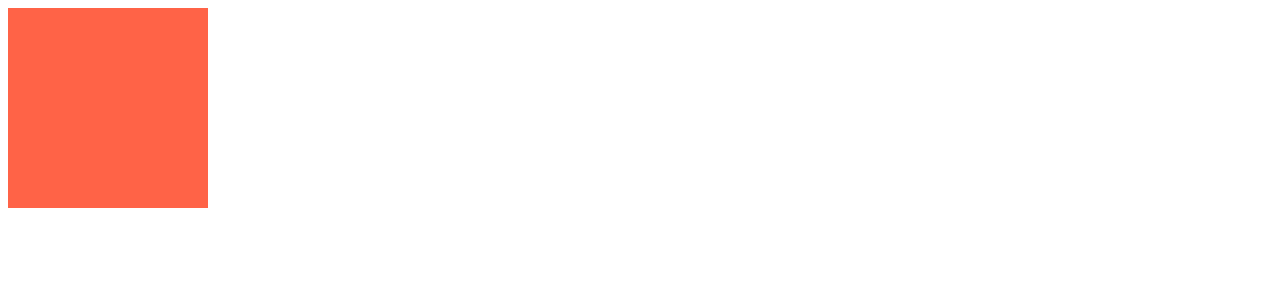
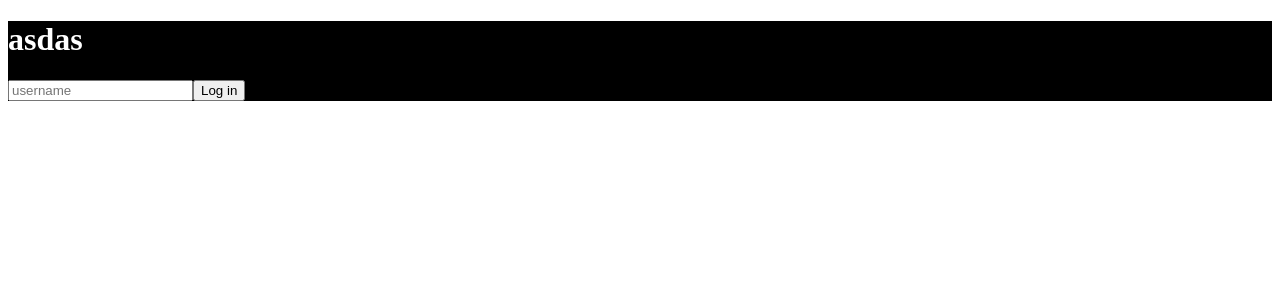
Before and after one commit to cf9874/react-study, a React (Create React App) app in the folder init/: page / in a window 1280 px wide. Shown: the top 300 px of the page. Built offline with nearby package versions, Linux system fonts and the light colour scheme.

Commit message:
styled.d.ts
Theme Management

```diff
--- a/init/src/App.tsx
+++ b/init/src/App.tsx
@@ -1,8 +1,36 @@
+import React, { useState } from "react";
 import styled from "styled-components";
-import Circle from "./Circle";
+
+const Container = styled.div`
+  background-color: ${(props) => props.theme.bgColor};
+`;
+const H1 = styled.h1`
+  color: ${(props) => props.theme.textColor};
+`;
 
 function App() {
-  return <Circle bgColor="tomato" />;
+  const [value, setValue] = useState("");
+  const onChange = (event: React.FormEvent<HTMLInputElement>) => {
+    const {
+      currentTarget: { value },
+    } = event;
+    console.log(value);
+    setValue(value);
+  };
+  const onSubmit = (event: React.FormEvent<HTMLFormElement>) => {
+    event.preventDefault();
+    console.log("heeellllo", value);
+  };
+
+  return (
+    <Container>
+      <H1>asdas</H1>
+      <form onSubmit={onSubmit}>
+        <input value={value} onChange={onChange} type="text" placeholder="username" />
+        <button>Log in</button>
+      </form>
+    </Container>
+  );
 }
 
 export default App;
--- a/init/src/index.tsx
+++ b/init/src/index.tsx
@@ -1,12 +1,16 @@
 import React from "react";
 import ReactDOM from "react-dom/client";
+import { ThemeProvider } from "styled-components";
+import { darkTheme, lightTheme } from "./theme";
 
 import App from "./App";
 
 const root = ReactDOM.createRoot(document.getElementById("root") as HTMLElement);
 root.render(
   <React.StrictMode>
-    <App />
+    <ThemeProvider theme={darkTheme}>
+      <App />
+    </ThemeProvider>
   </React.StrictMode>
 );
 
--- /dev/null
+++ b/init/src/theme.ts
@@ -0,0 +1,11 @@
+import { DefaultTheme } from "styled-components";
+
+export const lightTheme: DefaultTheme = {
+  bgColor: "white",
+  textColor: "black",
+};
+
+export const darkTheme: DefaultTheme = {
+  bgColor: "black",
+  textColor: "white",
+};
```
Also changed, not shown: init/src/styled.d.ts (added, +15 -0 lines).
